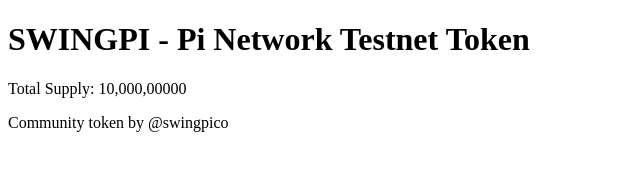
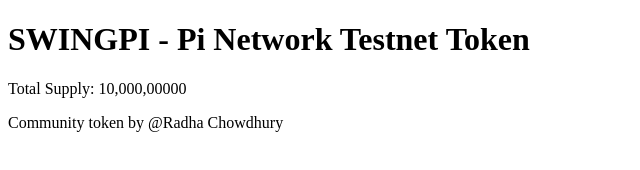
Before and after one commit to SAIPIS/swingpico.github.io, a plain HTML site: page index.html in a window 1280 px wide. Shown: the full height of the page, 0-640 px from the left. Drawn offline with Linux system fonts and the light colour scheme.

Commit message:
Update community token attribution in index.html

```diff
--- a/index.html
+++ b/index.html
@@ -7,6 +7,6 @@
 <body>
   <h1>SWINGPI - Pi Network Testnet Token</h1>
   <p>Total Supply: 10,000,00000</p>
-  <p>Community token by @swingpico</p>
+  <p>Community token by @Radha Chowdhury</p>
 </body>
 </html>
```
